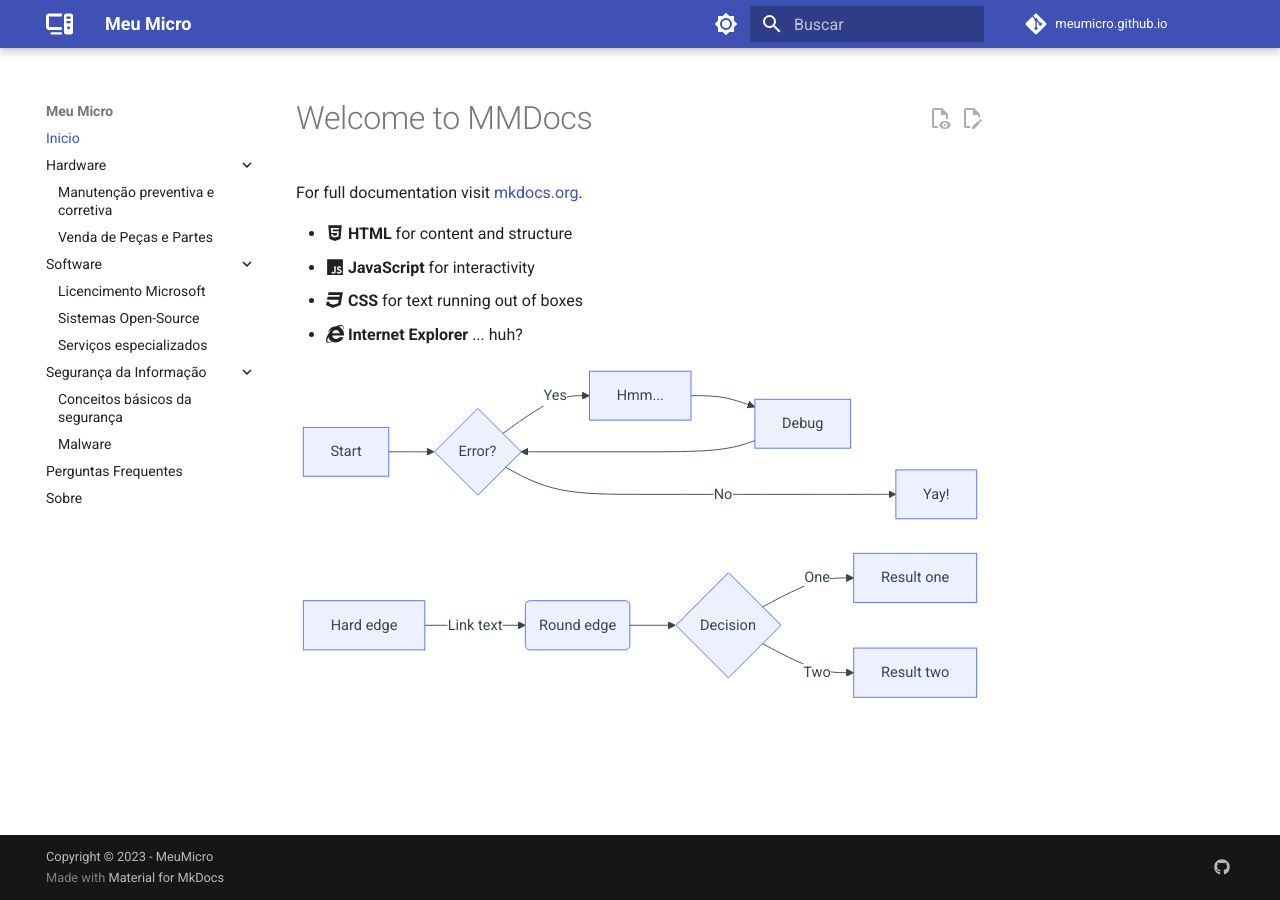
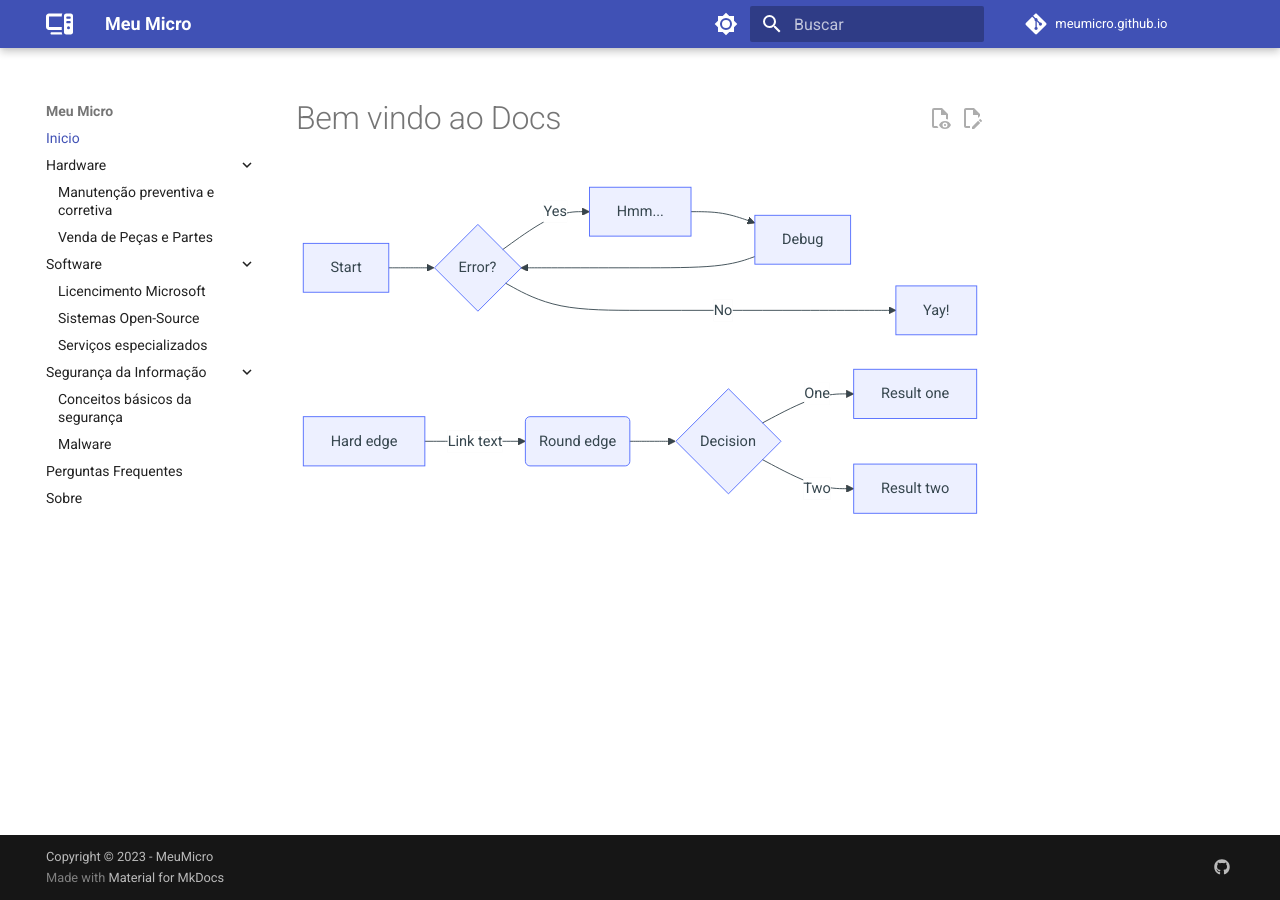
Before and after one commit to MeuMicro/meumicro.github.io, an MkDocs documentation site: the page built from docs/index.md, in a window 1280 px wide. Built offline with MkDocs 1.6.1 and Material for MkDocs 9.7.7, drawn with Linux system fonts in a browser that asks for light colours; comment, search, counter and statistics services are not loaded.

Commit message:
corrigindo arquivo index

```diff
--- a/docs/index.md
+++ b/docs/index.md
@@ -1,17 +1,5 @@
-# Welcome to MMDocs
+# Bem vindo ao Docs
 
-For full documentation visit [mkdocs.org](https://www.mkdocs.org).
-
-
-
-<div class="grid" markdown>
-
-- :fontawesome-brands-html5: __HTML__ for content and structure
-- :fontawesome-brands-js: __JavaScript__ for interactivity
-- :fontawesome-brands-css3: __CSS__ for text running out of boxes
-- :fontawesome-brands-internet-explorer: __Internet Explorer__ ... huh?
-
-</div>
 
 
 
```
